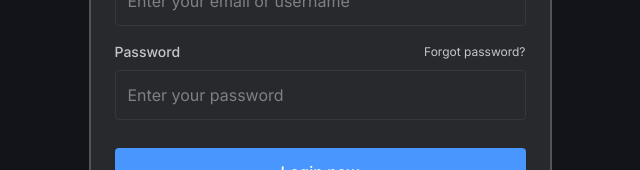
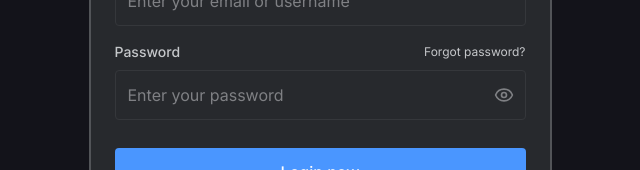
Before and after one commit to tanishkkkk/atlys, a React (Create React App) app: page /login in a window 1280 px wide. Shown: the part 398-568 px from the top of the page, without its empty margins (320-960 px from the left). Built offline with nearby package versions, Linux system fonts and the light colour scheme.

Commit message:
feat: input type toggle

```diff
--- a/package.json
+++ b/package.json
@@ -10,6 +10,7 @@
     "@types/node": "^16.18.108",
     "@types/react": "^18.3.5",
     "@types/react-dom": "^18.3.0",
+    "lucide-react": "^0.439.0",
     "react": "^18.3.1",
     "react-dom": "^18.3.1",
     "react-router-dom": "^6.26.1",
--- a/src/components/InputField.tsx
+++ b/src/components/InputField.tsx
@@ -1,4 +1,5 @@
-import { ChangeEvent } from "react";
+import { Eye, EyeOff } from "lucide-react";
+import { ChangeEvent, useState } from "react";
 
 interface InputFieldProps {
   label: string;
@@ -15,22 +16,40 @@ const InputField = ({
   id,
   isPassword,
 }: InputFieldProps) => {
+  const [showPassword, setShowPassword] = useState(false);
+
+  const togglePasswordVisibility = () => {
+    setShowPassword(!showPassword);
+  };
+
   return (
     <div className="flex flex-col w-full gap-2 m-2">
       <div className="flex justify-between">
         <label htmlFor={id} className="text-sm font-medium text-[#C5C7CA]">
           {label}
         </label>
-        {isPassword && (
+        {id === "password" && (
           <button className="text-[12px]">Forgot password?</button>
         )}
       </div>
-      <input
-        className="bg-transparent border p-3 rounded border-[#35373B] placeholder:text-[#7F8084] focus-visible:outline-none"
-        id={id}
-        placeholder={placeholder}
-        onChange={(e) => changeHandler(e)}
-      />
+      <div className="relative">
+        <input
+          className="w-full bg-transparent border p-3 rounded border-[#35373B] placeholder:text-[#7F8084] focus-visible:outline-none focus:border-[#4A4C50]"
+          id={id}
+          type={isPassword && !showPassword ? "password" : "text"}
+          placeholder={placeholder}
+          onChange={(e) => changeHandler(e)}
+        />
+        {isPassword && (
+          <button
+            type="button"
+            onClick={togglePasswordVisibility}
+            className="absolute right-3 top-1/2 transform -translate-y-1/2 text-[#7F8084] hover:text-white focus:outline-none"
+          >
+            {showPassword ? <EyeOff size={20} /> : <Eye size={20} />}
+          </button>
+        )}
+      </div>
     </div>
   );
 };
--- a/src/constant/index.tsx
+++ b/src/constant/index.tsx
@@ -28,21 +28,21 @@ export const SIGNUP_FIELDS = [
     placeholder: "Enter your email",
     label: "Email",
     handler: inputChangeHandler,
-    id: "email",
+    id: "setEmail",
     isPassword: false,
   },
   {
     placeholder: "Choose a preferred username",
     label: "Username",
     handler: inputChangeHandler,
-    id: "username",
+    id: "setUsername",
     isPassword: false,
   },
   {
     placeholder: "Choose a strong password",
     label: "Password",
     handler: inputChangeHandler,
-    id: "password",
+    id: "setPassword",
     isPassword: true,
   },
 ];
```
Also changed, not shown: 1 other file (tests, documents, lock files or other folders).
